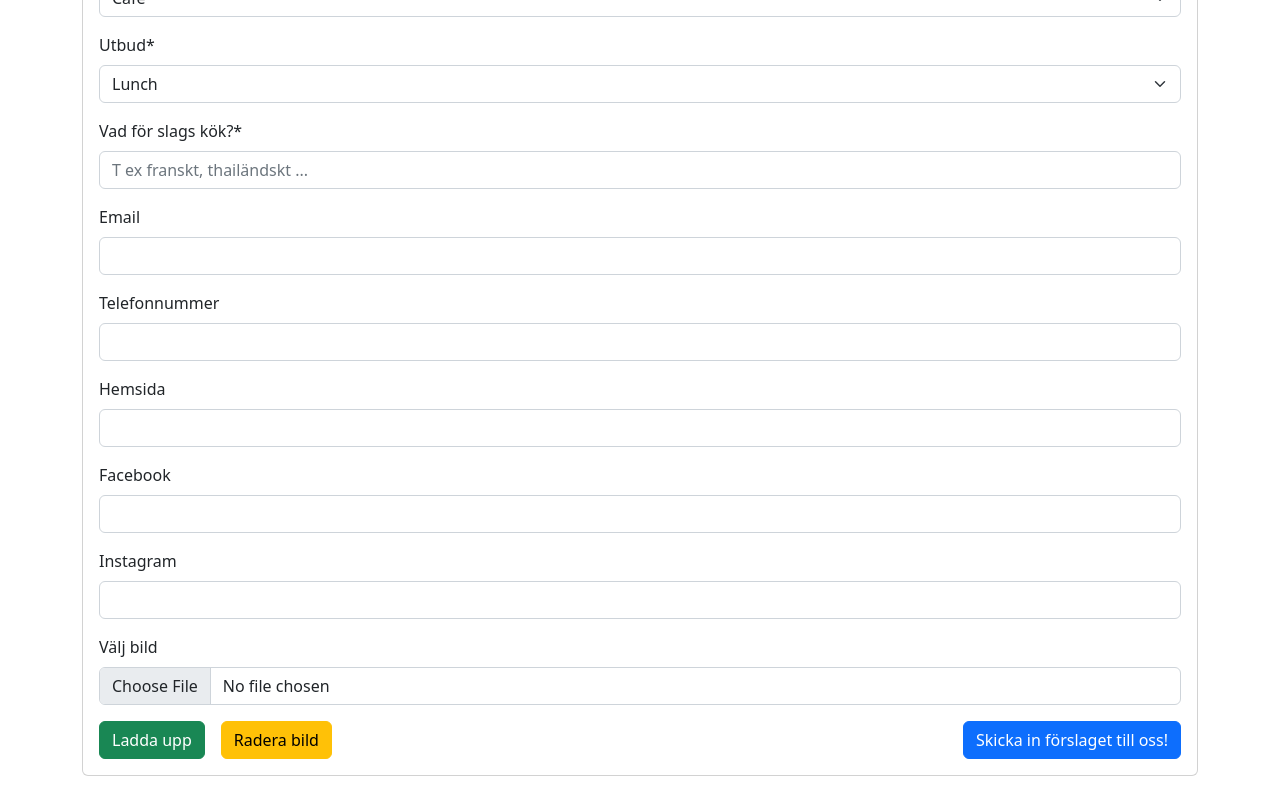
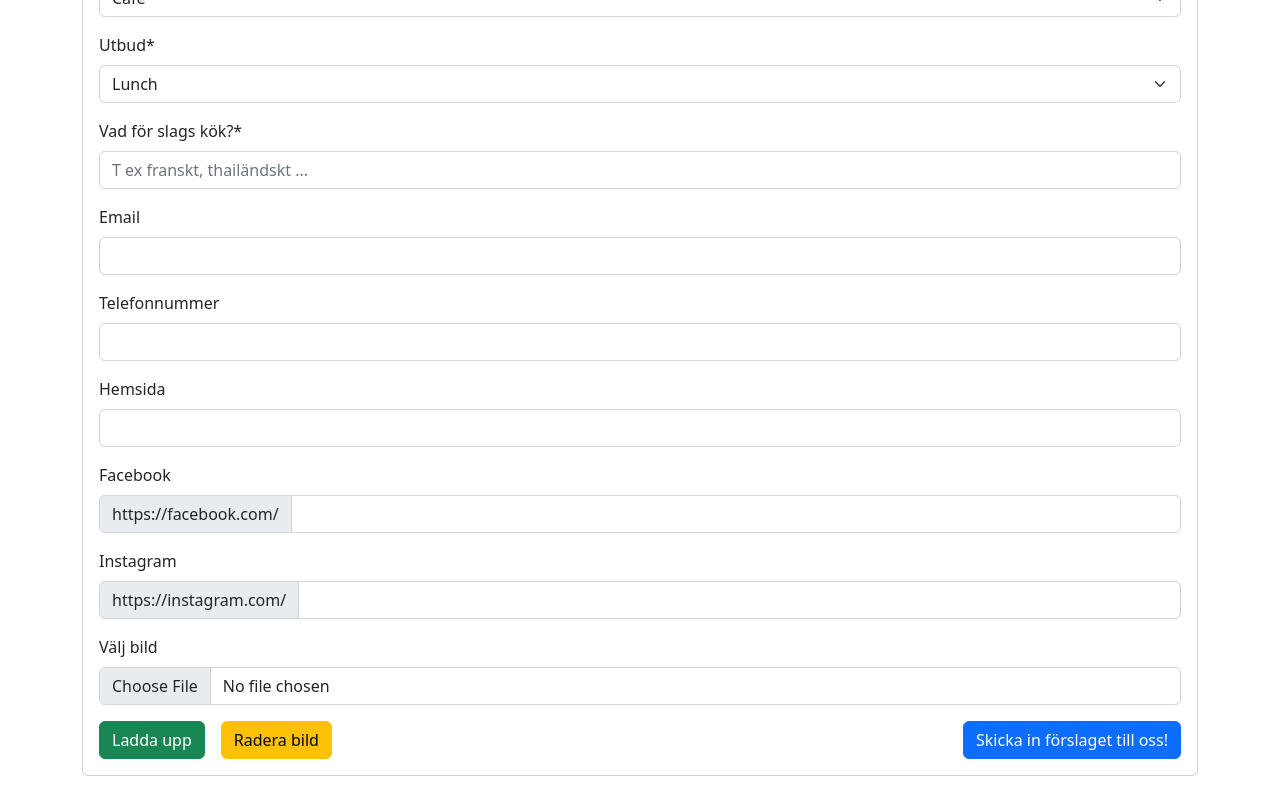
Before and after one commit to 50773sa/Food-Map, a React (Vite) app: page /add-restaurant in a window 1280 px wide. Shown: the part 519-1319 px from the top of the page. Built offline with nearby package versions, Linux system fonts and the light colour scheme; no server answers.

Commit message:
changed inputform for socials

```diff
--- a/src/components/AddRestaurantForm.jsx
+++ b/src/components/AddRestaurantForm.jsx
@@ -12,6 +12,7 @@ import Col from 'react-bootstrap/Col'
 import Card from 'react-bootstrap/Card'
 import Form from 'react-bootstrap/Form'
 import Button from 'react-bootstrap/Button'
+import InputGroup from 'react-bootstrap/InputGroup'
 import Alert from 'react-bootstrap/Alert'
 import { toast } from 'react-toastify'
 import GoogleMapsAPI from '../services/GoogleMapsAPI'
@@ -242,12 +243,22 @@ const AddRestaurantForm = () => {
 
 							<Form.Group id="facebook" className="mb-3">
 								<Form.Label>Facebook</Form.Label>
-								<Form.Control {...register("facebook")} type="text" />
+								<InputGroup>
+									<InputGroup.Text id="basic-addon3">
+										https://facebook.com/
+									</InputGroup.Text>
+									<Form.Control {...register("facebook")} type="text" />
+								</InputGroup>
 							</Form.Group>
 
 							<Form.Group id="instagram" className="mb-3">
 								<Form.Label>Instagram</Form.Label>
-								<Form.Control {...register("instagram")} type="text" />
+								<InputGroup>
+									<InputGroup.Text id="basic-addon3">
+										https://instagram.com/
+									</InputGroup.Text>
+									<Form.Control {...register("instagram")} type="text" />
+								</InputGroup>
 							</Form.Group>
 
 
```
